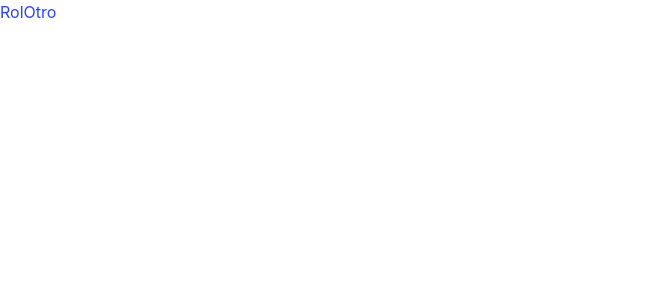
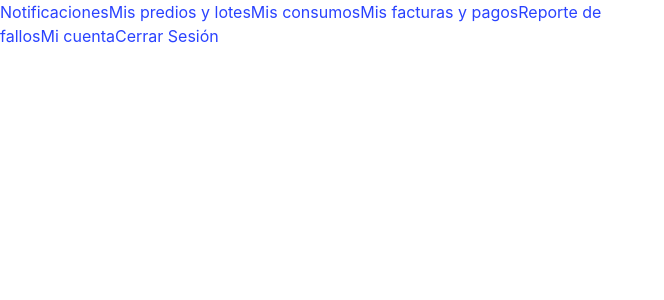
Before and after one commit to DisRiego/DisRiego_Frontend_Web, a React (Vite) app: page /dashboard in a window 1280 px wide. Shown: the top 300 px of the page, without its empty margins (0-664 px from the left). Built offline with nearby package versions, Linux system fonts and the light colour scheme.

Commit message:
Add: Se instalo la libreria react-icons, se creo el componente Notification y se le dio funcionalidad al componente Head

```diff
--- a/package.json
+++ b/package.json
@@ -13,6 +13,7 @@
     "bulma": "^1.0.3",
     "react": "^18.3.1",
     "react-dom": "^18.3.1",
+    "react-icons": "^5.4.0",
     "react-router-dom": "^7.1.1"
   },
   "devDependencies": {
--- /dev/null
+++ b/src/components/Icon.js
@@ -0,0 +1,9 @@
+import { MdDownloadDone } from "react-icons/md";
+import { IoPrintSharp } from "react-icons/io5";
+
+const Icon = {
+  MdDownloadDone,
+  IoPrintSharp,
+};
+
+export default Icon;
--- a/src/components/Sidebar.jsx
+++ b/src/components/Sidebar.jsx
@@ -1,21 +1,13 @@
-import { Link } from "react-router-dom";
+import Option from "./dashboard/sidebar/option";
+import Option_user from "./dashboard/sidebar/option_user";
 
 const Sidebar = ({ handleOptionChange, selectedOption }) => {
   return (
     <>
-      <div className="sidebar-options">
-        <Link
-          onClick={() => handleOptionChange("rol")}
-          to="/dashboard/rol"
-        >
-          Rol
-        </Link>
-        <Link
-          onClick={() => handleOptionChange("otro")}
-        >
-          Otro
-        </Link>
-      </div>
+      <Option_user
+        handleOptionChange={handleOptionChange}
+        selectedOption={selectedOption}
+      />
     </>
   );
 };
--- a/src/components/dashboard/Head.jsx
+++ b/src/components/dashboard/Head.jsx
@@ -1,12 +1,31 @@
-const Head = ({date}) => {
-    console.log(date)
+import Icon from "../Icon";
+
+const Head = ({ data }) => {
+  const renderButtons = () => {
+    if (!data.buttons || Object.keys(data.buttons).length === 0) {
+      return null;
+    }
+
+    return Object.keys(data.buttons).map((key) => {
+      const button = data.buttons[key];
+      const IconComponent = Icon[button.icon];
+
+      return (
+        <button key={key} className={button.class}>
+          {IconComponent && <IconComponent />}
+          {button.text}
+        </button>
+      );
+    });
+  };
+
   return (
     <>
-        <h1>Head</h1>
-        <p className="title">{date.title}</p>
-        <p>{date.description}</p>
+      <p className="">{data.title}</p>
+      {data.description ? <p>{data.description}</p> : ""}
+      <div className="buttons-container">{renderButtons()}</div>
     </>
-  )
-}
+  );
+};
 
-export default Head
+export default Head;
--- /dev/null
+++ b/src/components/dashboard/Notification.jsx
@@ -0,0 +1,21 @@
+import Head from "./Head";
+
+const Notification = () => {
+  const data = {
+    title: "Mis Notificaciones",
+    buttons: {
+      button1: {
+        icon: "MdDownloadDone",
+        class: "",
+        text: "Marcar todo como leido",
+      },
+    },
+  };
+  return (
+    <>
+      <Head data={data} />
+    </>
+  );
+};
+
+export default Notification;
--- /dev/null
+++ b/src/components/dashboard/sidebar/Option.jsx
@@ -0,0 +1,23 @@
+import { Link } from "react-router-dom";
+
+const Option = () => {
+  return (
+    <>
+        <div className="sidebar-options">
+        <Link
+          onClick={() => handleOptionChange("rol")}
+          to="/dashboard/rol"
+        >
+          Rol
+        </Link>
+        <Link
+          onClick={() => handleOptionChange("otro")}
+        >
+          Otro
+        </Link>
+      </div>
+    </>
+  )
+}
+
+export default Option
--- /dev/null
+++ b/src/components/dashboard/sidebar/Option_user.jsx
@@ -0,0 +1,52 @@
+import { Link } from "react-router-dom";
+
+const Option_user = ({ handleOptionChange, selectedOption }) => {
+  return (
+    <>
+        <div className="sidebar-options">
+        <Link
+          onClick={() => handleOptionChange("notification")}
+          to="/dashboard/notification"
+        >
+          Notificaciones
+        </Link>
+        <Link
+          onClick={() => handleOptionChange("property")}
+          to="/dashboard/property"
+        >
+          Mis predios y lotes
+        </Link>
+        <Link
+          onClick={() => handleOptionChange("consumption")}
+          to="/dashboard/consumption"
+        >
+          Mis consumos
+        </Link>
+        <Link
+          onClick={() => handleOptionChange("bill")}
+          to="/dashboard/bill"
+        >
+          Mis facturas y pagos
+        </Link>
+        <Link
+          onClick={() => handleOptionChange("report")}
+          to="/dashboard/report"
+        >
+          Reporte de fallos
+        </Link>
+        <Link
+          onClick={() => handleOptionChange("profile")}
+          to="/dashboard/profile"
+        >
+          Mi cuenta
+        </Link>
+        <Link
+        >
+          Cerrar Sesión
+        </Link>
+      </div>
+    </>
+  )
+}
+
+export default Option_user
--- a/src/pages/Dashboard.jsx
+++ b/src/pages/Dashboard.jsx
@@ -3,6 +3,7 @@ import { useParams } from "react-router-dom";
 import Head from "../components/dashboard/Head";
 import Sidebar from "../components/Sidebar";
 import Rol from "../components/dashboard/Rol";
+import Notification from "../components/dashboard/Notification";
 
 const Dashboard = () => {
   const { id } = useParams();
@@ -18,8 +19,10 @@ const Dashboard = () => {
 
   const renderSelectedComponent = () => {
     switch (selectedOption) {
+      case "notification":
+        return <Notification />;
       case "rol":
-        return <Rol />;
+        return 1;
     }
   };
 
```
Also changed, not shown: 1 other file (tests, documents, lock files or other folders).
